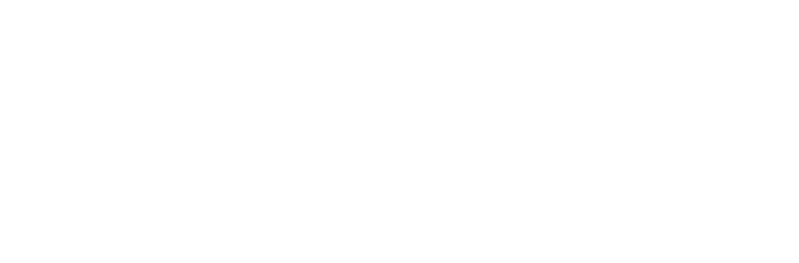
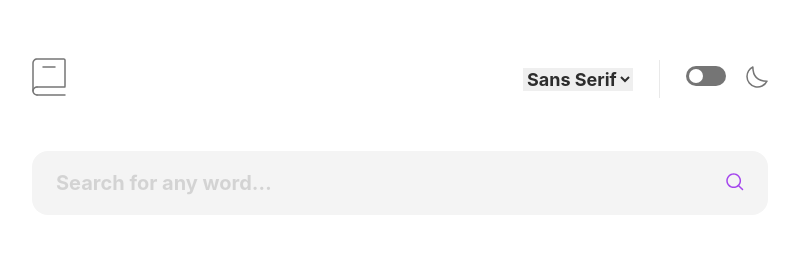
Before and after one commit to MirjalolMamirov03/web-dictionary-20.05.24, a plain HTML site: page index.html in a window 1280 px wide. Shown: the whole page, without its empty margins (240-1039 px from the left). Drawn offline with Linux system fonts and the light colour scheme.

Commit message:
add site header

```diff
--- a/css/main.css
+++ b/css/main.css
@@ -17,13 +17,21 @@
 
 /* search-area */
 .search-area {
-    padding: 20px, 24px;
+    width: 100%;
+    padding: 20px 24px;
     border-radius: 16px;
+    border: none;
     background: var(--cF4F4F4);
     color: var(--c2D2D2D);
     font-family: var(--Inter);
     font-size: 20px;
     font-weight: 700;
+    display: block;
+    position: relative;
+}
+
+.search-area:focus {
+    border: none;
 }
 
 .search-area::placeholder {
@@ -45,6 +53,7 @@
     padding-right: 24px;
     margin: auto;
 }
+
 /* //CONTAINER */
 
 /* GLOBAL STYLES */
@@ -63,4 +72,94 @@
 ul {
     list-style: none;
 }
+
 /* //GLOBAL STYLES */
+
+
+/* Site header */
+
+.header-flex {
+    display: flex;
+    flex-direction: column;
+    align-items: center;
+    justify-content: center;
+    row-gap: 51px;
+    position: relative;
+}
+
+.site-header {
+    width: 100%;
+    padding-top: 58px;
+    padding-bottom: 45px;
+}
+
+.site-menu {
+    width: 100%;
+    display: flex;
+    justify-content: space-between;
+    align-items: center;
+}
+
+.site-menu-info {
+    display: flex;
+    align-items: center;
+    justify-content: center;
+    column-gap: 26px;
+}
+
+.select-box {
+    border: none;
+    color: var(--c2D2D2D);
+    font-family: var(--Inter);
+    font-size: 18px;
+    font-weight: 700;
+    line-height: 24px;
+    stroke-width: 1.5px;
+    stroke: var(--cA445ED);
+}
+
+.dark-mode {
+    padding: 6px 0px 6px 26px;
+    border-left: 1px solid var(--cE9E9E9);
+    display: flex;
+    column-gap: 20px;
+}
+
+.dark-mode:hover {
+    cursor: pointer;
+}
+
+.dark-btn {
+    width: 40px;
+    height: 20px;
+    border-radius: 10px;
+    background-color: #757575;
+    padding: 3px;
+}
+
+.dark-btn:active{
+    display: flex;
+    flex-direction: column;
+    align-items: flex-end;
+    background-color: var(--cA445ED);
+    /* display: none; */
+}
+
+.dark-btn:focus {
+    border: none;
+}
+
+.dark-btn-item {
+    width: 14px;
+    height: 14px;
+    border-radius: 50%;
+    background-color: var(--white);
+}
+
+.icon-search {
+    position: absolute;
+    top: 115px;
+    right: 48px;
+}
+
+/* //Site header */
--- a/index.html
+++ b/index.html
@@ -9,6 +9,41 @@
 </head>
 <body>
 
+    <header class="site-header">
+        <div class="container header-flex">
+            <nav class="site-menu">
+                <a href="#!" class="logo-link">
+                    <img src="./img/iconoir_book.svg" alt="Logo img" class="log-img">
+                </a>
+
+                <div class="site-menu-info">
+                    <select name="fonts" id="fonts" class="select-box">
+                        <option value="Sans Serif">Sans Serif</option>
+                        <option value="Serif">Serif</option>
+                        <option value="Mono">Mono</option>
+                    </select>
+
+                    <div class="dark-mode">
+                        <div class="dark-btn">
+                            <div class="dark-btn-item"></div>
+                        </div>
+
+                        <div class="dark-icons">
+                            <img src="./img/Path.svg" alt="" class="dark-icon">
+                        </div>
+                    </div>
+                </div>
+            </nav>
+
+            <input type="search" placeholder="Search for any word…" class="search-area">
+            <img src="./img/iconoir_search.svg" alt="Search icon" class="icon-search">
+
+
+        </div>
+
+
+    </header>
+
 
 
 
```
Also changed, not shown: img/Path.svg (added), img/iconoir_search.svg (added).
